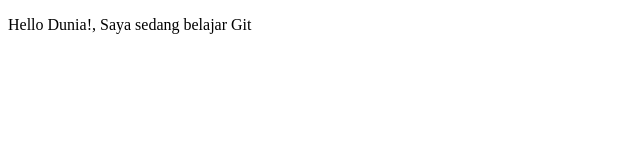
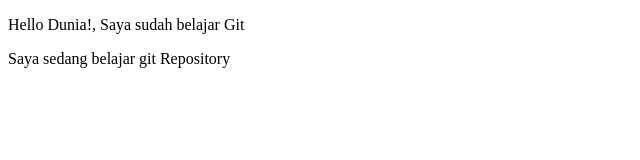
Before and after one commit to zafiraris/tugaszafir, a plain HTML site: page index.html in a window 1280 px wide. Shown: the whole page, without its empty margins (0-640 px from the left). Drawn offline with Linux system fonts and the light colour scheme.

Commit message:
mengubah judul dan teks di body

```diff
--- a/index.html
+++ b/index.html
@@ -3,11 +3,12 @@
 
 <head>
     <meta charset="utf-8">
-    <title>Belajar Git - Project 01</title>
+    <title>Belajar Git - Remote Repository</title>
 </head>
 
 <body>
-    <p>Hello Dunia!, Saya sedang belajar Git</p>
+    <p>Hello Dunia!, Saya sudah belajar Git</p>
+    <p>Saya sedang belajar git Repository</p>
 </body>
 
 </html>
```
